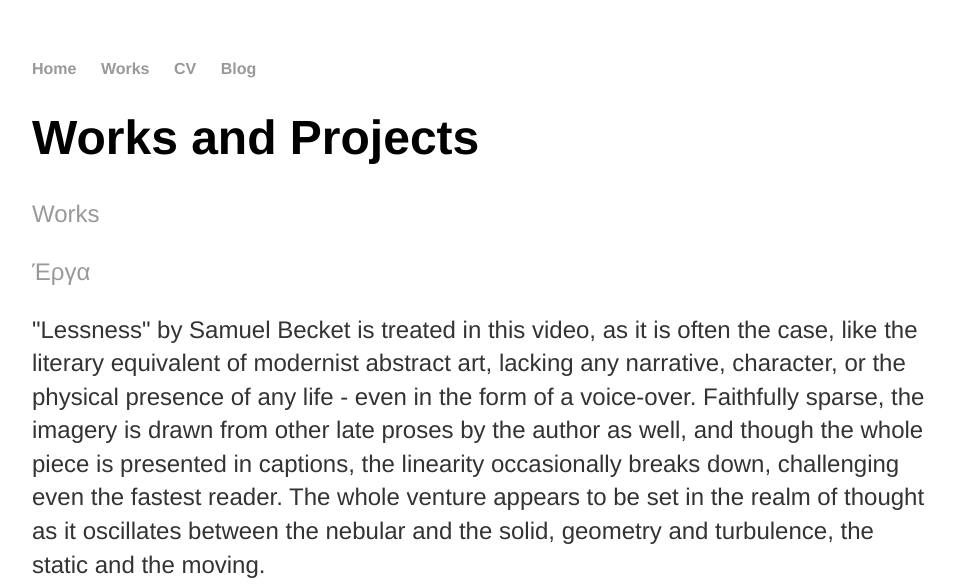
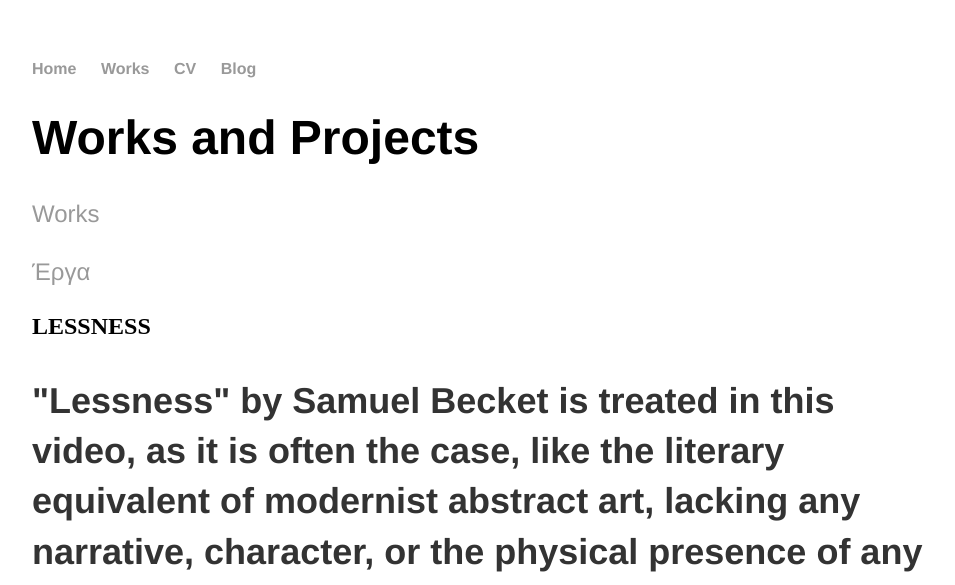
Before and after one commit to YiannosEconomou/Yiannos-E.net, a Jekyll site: the page built from about/lessness.html, in a window 1280 px wide. Shown: the top 585 px of the page, without its empty margins (160-1115 px from the left). Built offline with Jekyll 4.4.1, drawn with Linux system fonts in a browser that asks for light colours.

Commit message:
Update lessness.html

```diff
--- a/about/lessness.html
+++ b/about/lessness.html
@@ -6,8 +6,10 @@
 	<h1>Works and Projects</h1>
 	<p> <a href="/about">Works</a></p>
 	<p><a href="/about">Έργα</a></p>
+	<h2> LESSNESS
 	<p>"Lessness" by Samuel Becket is treated in this video, as it is often the case, like the literary equivalent of modernist abstract art, lacking any narrative,
   character, or the physical presence of any life - even in the form of a voice-over. Faithfully sparse, the imagery is drawn from other late proses by the author
   as well, and though the whole piece is presented in captions, the linearity occasionally breaks down, challenging even the fastest reader.
   The whole venture appears to be set in the realm of thought as it oscillates between the nebular and the solid, geometry and turbulence, the static and the moving.
+		<p>Password: Less
 <p><iframe src="https://player.vimeo.com/video/435436367" width="800" height="450" frameborder="0" allow="autoplay; fullscreen" allowfullscreen></iframe>
```
